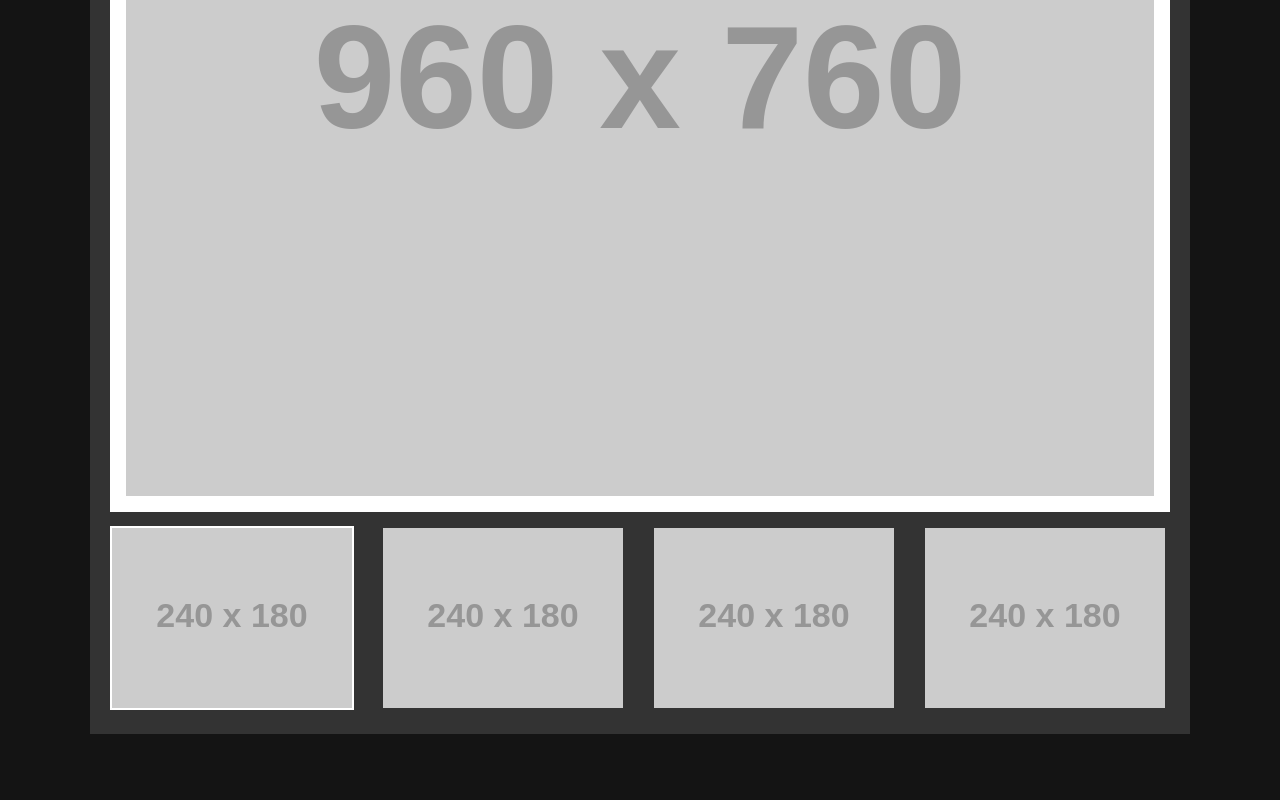
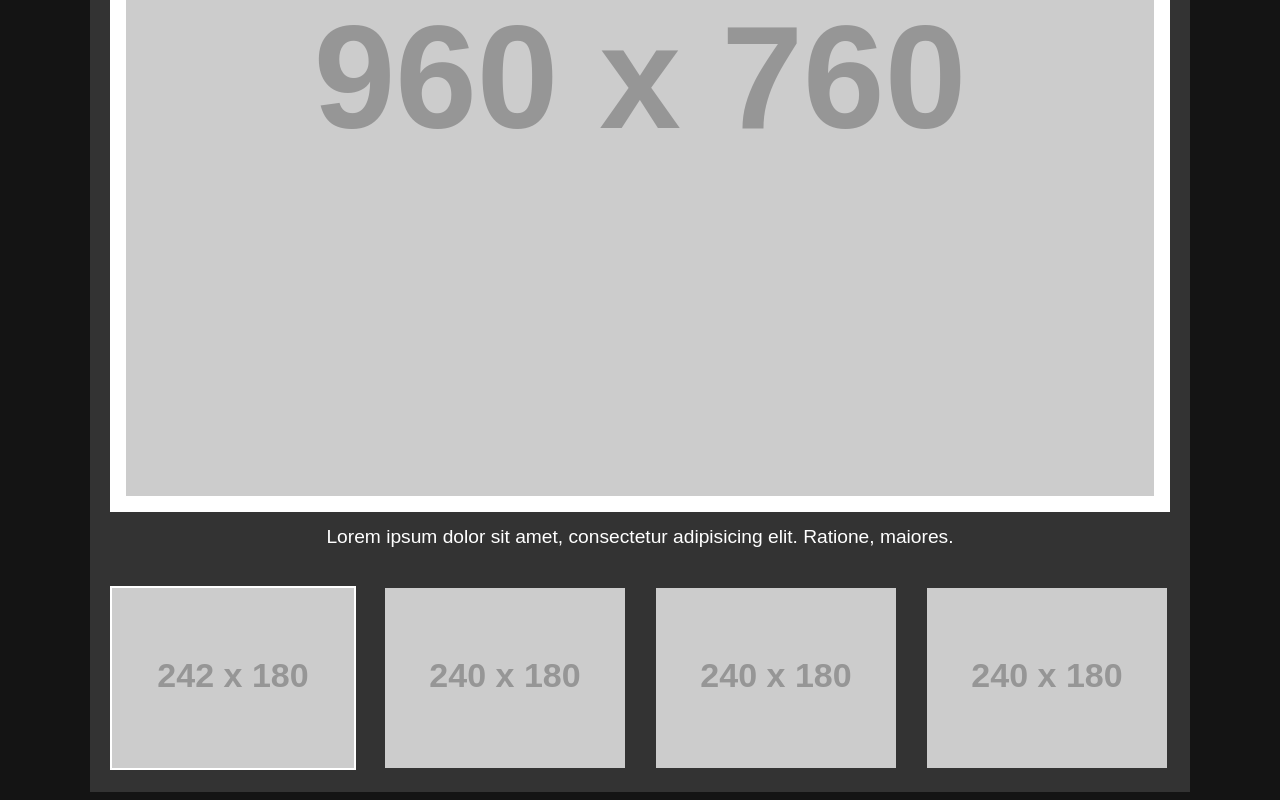
Before and after one commit to CristianCristea/LaunchSchool_front_end_development, a plain HTML site: page jQuery and the DOM/photo_gallery_slideshow/index.html in a window 1280 px wide. Shown: the part 547-1347 px from the top of the page. Before the commit the page ends 1289 px from the top, so only its background shows below. Drawn offline with Linux system fonts and the light colour scheme; placeholder pictures from the web are drawn by us.

Commit message:
Refactor HTML, CSS and JS

```diff
--- a/jQuery and the DOM/photo_gallery_slideshow/index.html
+++ b/jQuery and the DOM/photo_gallery_slideshow/index.html
@@ -9,19 +9,35 @@
   <div class="container">
     <h1>Photo gallery</h1>
 
-    <div class="slideshow_container">
+    <div id="slideshow" class="slideshow_container">
       <div class="photos" id="photos">
-        <img class="visible" src="http://placehold.it/960x760/AB4944" alt="">
-        <img src="http://placehold.it/960x760/CCCCCC" alt="">
-        <img src="http://placehold.it/960x760/75D142" alt="">
-        <img src="http://placehold.it/960x760/76E9FF" alt="">
+        <figure>
+          <img src="http://placehold.it/960x760/AB4944" alt="">
+          <figcaption>Lorem ipsum dolor sit amet, consectetur adipisicing elit. Ratione, maiores.</figcaption>
+        </figure>
+
+        <figure>
+          <img src="http://placehold.it/960x760/CCCCCC" alt="">
+          <figcaption>Lorem ipsum dolor sit amet, consectetur adipisicing elit. Distinctio, voluptatibus.</figcaption>
+        </figure>
+
+        <figure>
+          <img src="http://placehold.it/960x760/75D142" alt="">
+          <figcaption>Lorem ipsum dolor sit amet, consectetur adipisicing elit. Sed, voluptatum?</figcaption>
+        </figure>
+
+        <figure>
+          <img src="http://placehold.it/960x760/76E9FF" alt="">
+          <figcaption>Lorem ipsum dolor sit amet, consectetur adipisicing elit. Sunt, similique.</figcaption>
+        </figure>
+
       </div>
-      <div class="thumbnails" id="thumbnails">
-        <img class="active" src="http://placehold.it/240x180/AB4944" alt="">
-        <img src="http://placehold.it/240x180/CCCCCC" alt="">
-        <img src="http://placehold.it/240x180/75D142" alt="">
-        <img src="http://placehold.it/240x180/76E9FF" alt="">
-      </div>
+      <ul>
+        <li class="active"><a href="#link_photo"><img  src="http://placehold.it/242x180/AB4944" alt=""></a></li>
+        <li><a href="#link_photo"><img src="http://placehold.it/240x180/CCCCCC" alt=""></a></li>
+        <li><a href="#link_photo"><img src="http://placehold.it/240x180/75D142" alt=""></a></li>
+        <li><a href="#link_photo"><img src="http://placehold.it/240x180/76E9FF" alt=""></a></li>
+      </ul>
     </div>
 
   </div>
--- a/jQuery and the DOM/photo_gallery_slideshow/slideshow.js
+++ b/jQuery and the DOM/photo_gallery_slideshow/slideshow.js
@@ -1,8 +1,18 @@
 $(function() {
-  $('#thumbnails img').on('click', function() {
-    var index = $(this).index();
+  var $slideshow = $('#slideshow');
+  var $nav = $slideshow.find('ul');
 
-    $(this).addClass('active').siblings().removeClass('active');
-    $('#photos img').eq(index).fadeIn(400).siblings().fadeOut(400);
+  $nav.on('click', 'a', function(e) {
+    e.preventDefault();
+
+    var $li= $(e.currentTarget).closest('li');
+    var index = $li.index();
+
+    $nav.find('li').filter('.active').removeClass('active');
+    $li.addClass('active');
+
+    $slideshow.find('figure')
+      .filter(':visible').stop().fadeOut(300).end()
+      .eq(index).delay(300).fadeIn(300);
   });
 });
--- a/jQuery and the DOM/photo_gallery_slideshow/style.css
+++ b/jQuery and the DOM/photo_gallery_slideshow/style.css
@@ -29,35 +29,54 @@ h1 {
   height: 760px;
 }
 
-.photos img {
-  display: none;
+.photos figure {
+  margin: 0;
+  padding: 0;
+}
+
+.photos figure {
   position: absolute;
   top: 0;
   width: 100%;
   height: auto;
-  border: 16px solid white;
 }
 
-.thumbnails {
-  margin-top: 100px;
+.photos figcaption {
+  color: #fff;
+  margin-top: 10px;
+  font-size: 1.2em;
+  font-family: 'Arial', 'Helvetica', 'sans-serif';
+  text-align: center;
 }
 
-.thumbnails img {
-  border: 2px solid transparent;
-  cursor: pointer;
-  margin-right: 23px;
+.photos img {
+  border: 16px solid white;
+  width: 100%;
 }
 
-.thumbnails img:last-child {
+.photos figure + figure {
+  display: none;
+}
+
+ul {
+  list-style: none;
+  margin: 160px 0 0 0;
+  padding: 0;
+}
+
+ul li {
+  margin-right: 23px;
+  display: inline-block;
+  border: 2px solid transparent;
+}
+
+ul li:last-child {
   margin-right: 0;
 }
 
-.thumbnails img:hover {
-  border: 2px solid #fff;
-}
-
-.visible {
-  display: block !important;
+ul li a {
+  display: block;
+  height: 180px;
 }
 
 .active {
```
